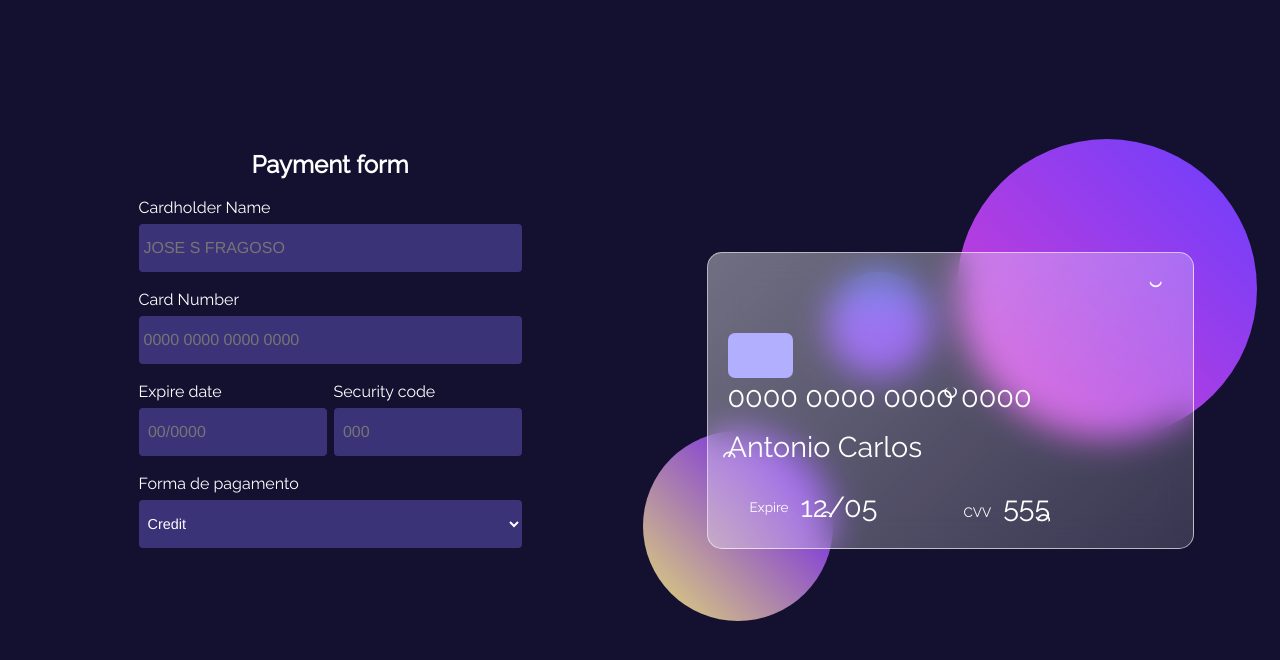
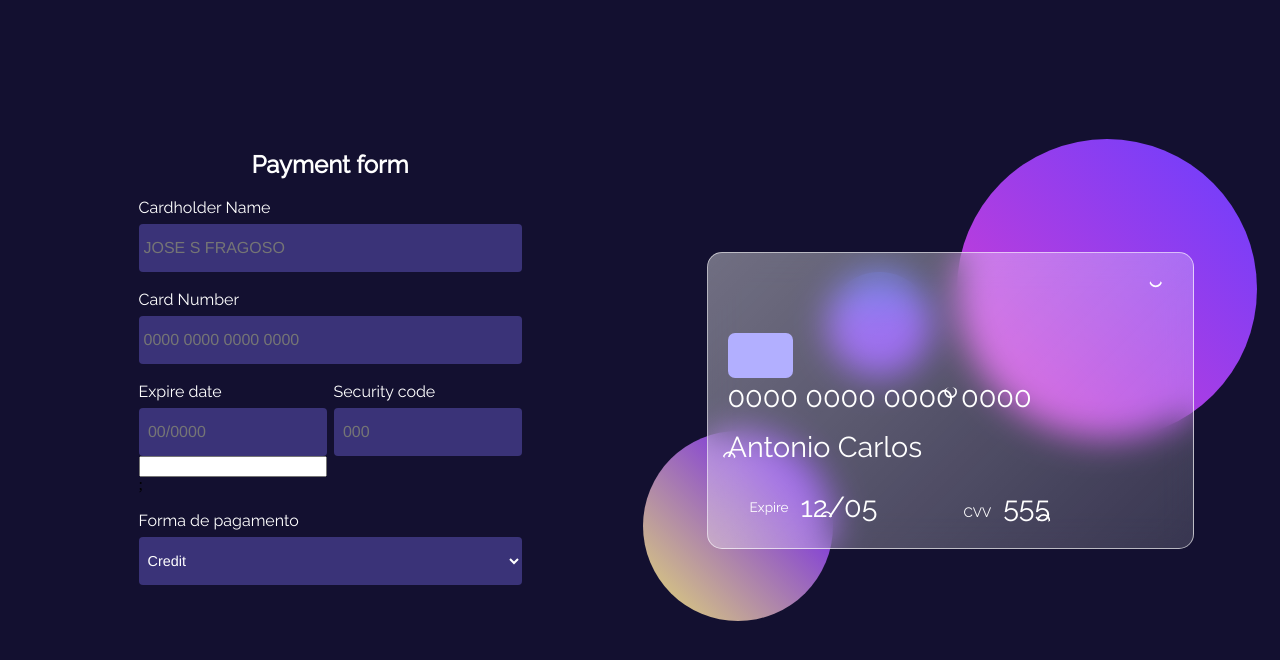
Before and after one commit to M4RC0N3/payment-screen, a React (Create React App) app: page / in a window 1280 px wide. Shown: the top 660 px of the page. Built offline with nearby package versions, Linux system fonts and the light colour scheme.

Commit message:
add input mask plugin

```diff
--- a/package.json
+++ b/package.json
@@ -13,6 +13,7 @@
     "@types/react-dom": "^18.0.6",
     "react": "^18.2.0",
     "react-dom": "^18.2.0",
+    "react-input-mask": "^3.0.0-alpha.2",
     "react-lottie": "^1.2.3",
     "react-scripts": "^2.1.3",
     "typescript": "^4.8.4",
@@ -46,6 +47,7 @@
     ]
   },
   "devDependencies": {
+    "@types/react-input-mask": "^3.0.1",
     "@types/react-lottie": "^1.2.6"
   }
 }
--- a/src/pages/payment-card/index.tsx
+++ b/src/pages/payment-card/index.tsx
@@ -1,4 +1,6 @@
 import React,{useEffect, useState} from 'react';
+import InputMask from "react-input-mask";
+
 import Lottie from 'react-lottie';
 import ArrowFlag from '../../assets/animations/arrow-flag.json';
 import ArrowCardholder from '../../assets/animations/arrow-cardholder.json';
@@ -121,6 +123,7 @@ function PaymentCard() {
                         <div className='expire-date-container'>
                             <label htmlFor = "expire">Expire date</label>
                             <input className='input' id="expire" type="text" placeholder=" 00/0000"  name="ccexpiration"  maxLength={7}  minLength={7} pattern="\d{2}/\d{4}" title="EX: 00/0000" required/>
+                            <InputMask mask="9999 9999 9999 9999"  />;
                         </div>
                         <div className='security-code-container'>
                             <label htmlFor="ccv">Security code</label>
--- a/src/pages/payment-card/script/index.tsx
+++ b/src/pages/payment-card/script/index.tsx
@@ -1,3 +1,4 @@
+
 function Transcriber(){
     //form id's selections
     const CardholderName = document.getElementById('name');
```
